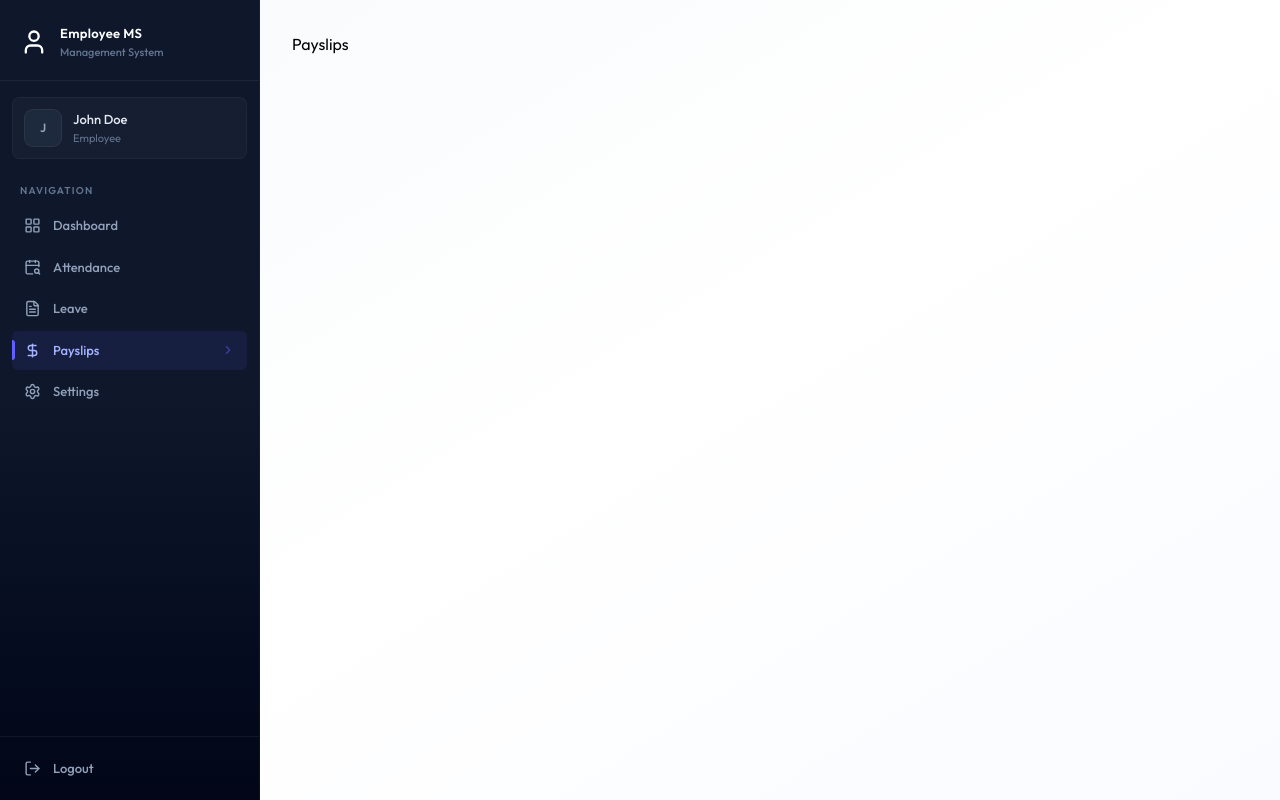
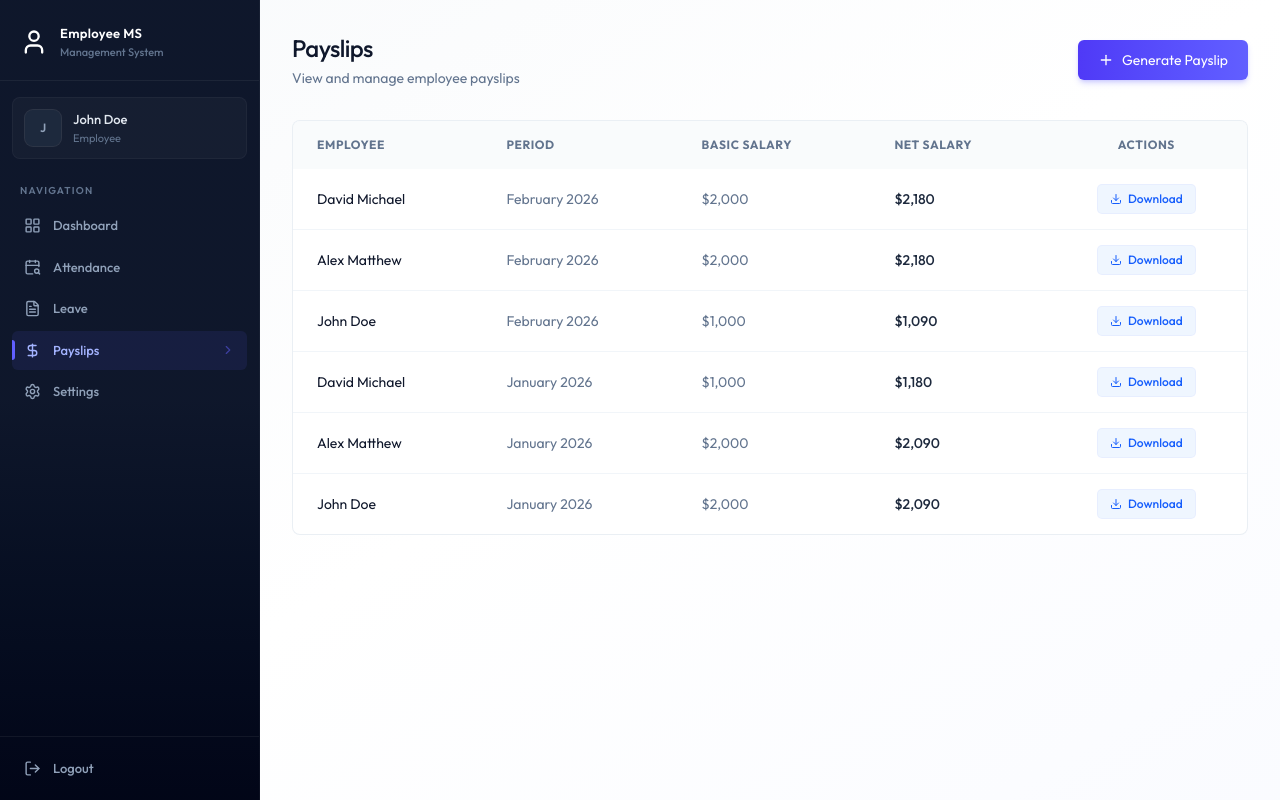
Before and after one commit to ZubairAbid101/EMS, a React (Vite) app in the folder client/: page /payslips in a window 1280 px wide. Built offline with nearby package versions, Linux system fonts and the light colour scheme.

Commit message:
create payslips page and components

```diff
--- /dev/null
+++ b/client/src/components/Payslips/GeneratePayslipForm.jsx
@@ -0,0 +1,147 @@
+import { Loader, Plus, X } from "lucide-react";
+import { useState } from "react";
+
+const GeneratePayslipForm = ({ employees, onSuccess }) => {
+  const [open, setOpen] = useState(false);
+  const [loading, setLoading] = useState(false);
+
+  if (!open) {
+    return (
+      <button
+        onClick={() => setOpen(true)}
+        className="btn-primary flex items-center gap-2"
+      >
+        <Plus className="w-4 h-4" />
+        Generate Payslip
+      </button>
+    );
+  }
+
+  const handleSubmit = async (e) => {
+    e.preventDefault();
+  };
+
+  return (
+    <div className="fixed inset-0 bg-black/40 backdrop-blur-sm flex items-center justify-center z-50 p-4">
+      <div className="card max-w-lg w-full p-6 animate-slide-up">
+        <div className="flex justify-between items-center mb-6">
+          <h3 className="text-lg font-bold text-slate-900">
+            Generate Monthly Payslip
+          </h3>
+          <button
+            onClick={() => setOpen(false)}
+            className="text-slate-400 hover:text-slate-600 p-1"
+          >
+            <X size={20} />
+          </button>
+        </div>
+
+        <form onSubmit={handleSubmit} className="space-y-4">
+          {/* Select Employee */}
+          <div>
+            <label className="block text-sm font-medium text-slate-700 mb-2">
+              Employee
+            </label>
+            <select name="employee" required>
+              {employees.map((employee) => (
+                <option key={employee.id} value={employee.id}>
+                  {employee.firstName} {employee.lastName} ({employee.position})
+                </option>
+              ))}
+            </select>
+          </div>
+
+          {/* Select Month and Year */}
+          <div className="grid grid-cols-2 gap-4">
+            <div>
+              <label className="block text-sm font-medium text-slate-700 mb-2">
+                Month
+              </label>
+              <select name="month">
+                {Array.from({ length: 12 }, (_, i) => i + 1).map((month) => (
+                  <option key={month} value={month}>
+                    {month}
+                  </option>
+                ))}
+              </select>
+            </div>
+
+            <div>
+              <label className="block text-sm font-medium text-slate-700 mb-2">
+                Year
+              </label>
+              <input
+                type="number"
+                name="year"
+                defaultValue={new Date().getFullYear()}
+              />
+            </div>
+          </div>
+
+          {/* Basic Salary */}
+          <div>
+            <label className="block text-sm font-medium text-slate-700 mb-2">
+              Basic Salary
+            </label>
+            <input
+              type="number"
+              name="basicSalary"
+              placeholder="Enter basic salary"
+              required
+            />
+          </div>
+
+          {/* Allowances and Deductions */}
+          <div className="grid grid-cols-2 gap-4">
+            <div>
+              <label className="block text-sm font-medium text-slate-700 mb-2">
+                Allowances
+              </label>
+              <input
+                type="number"
+                name="allowances"
+                defaultValue={0}
+                required
+              />
+            </div>
+
+            <div>
+              <label className="block text-sm font-medium text-slate-700 mb-2">
+                Deductions
+              </label>
+              <input
+                type="number"
+                name="deductions"
+                defaultValue={0}
+                required
+              />
+            </div>
+          </div>
+
+          {/* Buttons */}
+          <div className="flex justify-end gap-3 pt-2">
+            <button
+              onClick={() => setOpen(false)}
+              type="button"
+              className="btn-secondary"
+            >
+              Cancel
+            </button>
+
+            <button
+              onClick={handleSubmit}
+              type="submit"
+              disabled={loading}
+              className="btn-primary flex items-center"
+            >
+              {loading && <Loader className="w-4 h-4 mr-2 animate-spin" />}
+              Generate
+            </button>
+          </div>
+        </form>
+      </div>
+    </div>
+  );
+};
+
+export default GeneratePayslipForm;
--- /dev/null
+++ b/client/src/components/Payslips/PayslipList.jsx
@@ -0,0 +1,79 @@
+import { format } from "date-fns";
+import { Download } from "lucide-react";
+
+const PayslipList = ({ payslips, isAdmin }) => {
+  return (
+    <div className="card overflow-hidden">
+      <div className="overflow-x-auto">
+        <table className="table-modern">
+          <thead>
+            <tr>
+              {isAdmin && <th className="px-6 py-4">Employee</th>}
+              <th>Period</th>
+              <th>Basic Salary</th>
+              <th>Net Salary</th>
+              <th className="text-center">Actions</th>
+            </tr>
+          </thead>
+
+          <tbody>
+            {payslips.length === 0 ? (
+              <tr>
+                <td
+                  colSpan={isAdmin ? 5 : 4}
+                  className="text-center py-12 text-slate-400"
+                >
+                  No payslips found
+                </td>
+              </tr>
+            ) : (
+              payslips.map((payslip) => {
+                return (
+                  <tr key={payslip._id || payslip.id}>
+                    {isAdmin && (
+                      <td className="text-slate-900">
+                        {payslip.employee?.firstName}{" "}
+                        {payslip.employee?.lastName}
+                      </td>
+                    )}
+
+                    <td className="text-slate-500">
+                      {format(
+                        new Date(payslip.year, payslip.month - 1),
+                        "MMMM yyyy",
+                      )}
+                    </td>
+
+                    <td className="text-slate-500">
+                      ${payslip.basicSalary?.toLocaleString()}
+                    </td>
+
+                    <td className="font-medium text-slate-800">
+                      ${payslip.netSalary?.toLocaleString()}
+                    </td>
+
+                    <td className="text-center">
+                      <button
+                        onClick={() => {
+                          window.open(
+                            `/print/payslips/${payslip._id || payslip.id}`,
+                          );
+                        }}
+                        className="inline-flex items-center px-3 py-1.5 text-xs font-medium rounded text-blue-600 bg-blue-50 hover:bg-blue-100 transition-colors ring-1 ring-blue-600/10"
+                      >
+                        <Download className="w-3 h-3 mr-1.5" />
+                        Download
+                      </button>
+                    </td>
+                  </tr>
+                );
+              })
+            )}
+          </tbody>
+        </table>
+      </div>
+    </div>
+  );
+};
+
+export default PayslipList;
--- a/client/src/pages/Payslips.jsx
+++ b/client/src/pages/Payslips.jsx
@@ -1,7 +1,60 @@
+import { useCallback, useEffect, useState } from "react";
+import { dummyEmployeeData, dummyPayslipData } from "../assets/assets";
+import Loading from "../components/Loading";
+import PayslipList from "../components/Payslips/PayslipList";
+import GeneratePayslipForm from "../components/Payslips/GeneratePayslipForm";
+
 const Payslips = () => {
+  const [payslips, setPayslips] = useState([]);
+  const [employees, setEmployees] = useState([]);
+  const [loading, setLoading] = useState(true);
+
+  const isAdmin = true;
+
+  const fetchPayslips = useCallback(async () => {
+    setPayslips(dummyPayslipData);
+    setTimeout(() => {
+      setLoading(false);
+    }, 2000);
+  }, []);
+
+  useEffect(() => {
+    fetchPayslips();
+  }, [fetchPayslips]);
+
+  useEffect(() => {
+    if (isAdmin) {
+      setEmployees(dummyEmployeeData);
+    }
+  }, [isAdmin]);
+
+  if (loading) {
+    return <Loading />;
+  }
+
   return (
-    <div>Payslips</div>
-  )
-}
+    <div className="animate-fade-in">
+      <div className="flex flex-col sm:flex-row justify-between items-start sm:items-center gap-4 mb-8">
+        <div>
+          <h1 className="page-title">Payslips</h1>
+          <p className="page-subtitle">
+            {isAdmin
+              ? "View and manage employee payslips"
+              : "Your payslip history"}
+          </p>
+        </div>
 
-export default Payslips
+        {isAdmin && (
+          <GeneratePayslipForm
+            employees={employees}
+            onSuccess={fetchPayslips}
+          />
+        )}
+      </div>
+
+      <PayslipList payslips={payslips} isAdmin={isAdmin} />
+    </div>
+  );
+};
+
+export default Payslips;
```
